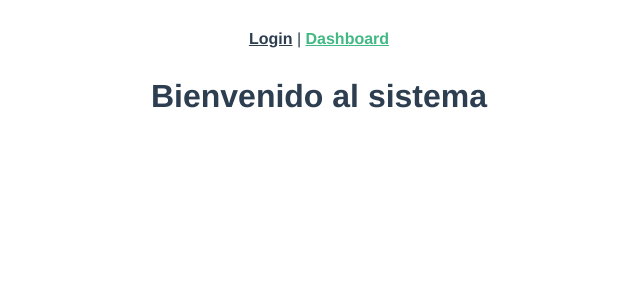
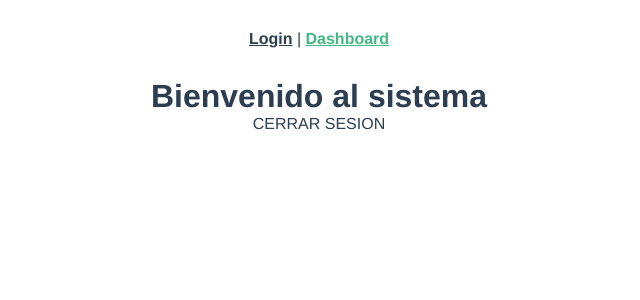
Before and after one commit to sergiomedinaio/vue-login, a Vue app: page /dashboard in a window 1280 px wide. Shown: the top 300 px of the page, without its empty margins (321-961 px from the left). Built offline with nearby package versions, Linux system fonts and the light colour scheme; sample sign-in values are in the browser's storage.

Commit message:
feat: add logout

```diff
--- a/src/components/HelloWorld.vue
+++ b/src/components/HelloWorld.vue
@@ -75,6 +75,7 @@ export default {
       }
       if(!this.mensajeAlert) {
         this.success = true;
+        localStorage.setItem("login", "true");
         this.$router.push("/dashboard");
       }
       setTimeout(()=> {
--- a/src/views/AboutView.vue
+++ b/src/views/AboutView.vue
@@ -1,6 +1,7 @@
   <template>
     <div class="about">
       <h1>Bienvenido al sistema</h1>
+      <button v-on:click="logout">CERRAR SESION</button>
     </div>
   </template>
 
@@ -18,6 +19,13 @@ export default {
         console.log("inicio requerido");
         this.$router.push("/login");
       }
+    },
+    methods: {
+      logout: function() {
+          console.log("cerrar sesion");
+          localStorage.setItem("login", JSON.stringify(false));
+          this.$router.push("/login");
+      }
     }
   }
   </script>
```
Lines whose indentation alone changed are shown as unchanged.
